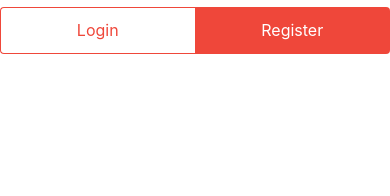
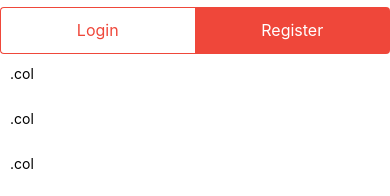
Before and after one commit to mitchell329/ionic_Practice, a website: page www/index.html in a window 390 px wide. Shown: the part 2492-2688 px from the top of the page. Before the commit the page ends 2546 px from the top, so only its background shows below. Drawn offline with Linux system fonts and the light colour scheme; some packages are replaced by stand-ins of ours; files that its build step writes are made by us from their sources; files whose address does not match are found by name.

```diff
--- a/www/index.html
+++ b/www/index.html
@@ -327,6 +327,13 @@
             </div>
           </div>
 
+          <!--Grid Practice-->
+          <div class="row responsive-sm">
+            <div class="col">.col</div>
+            <div class="col">.col</div>
+            <div class="col">.col</div>
+          </div>
+
       </ion-content>
 
 
```
